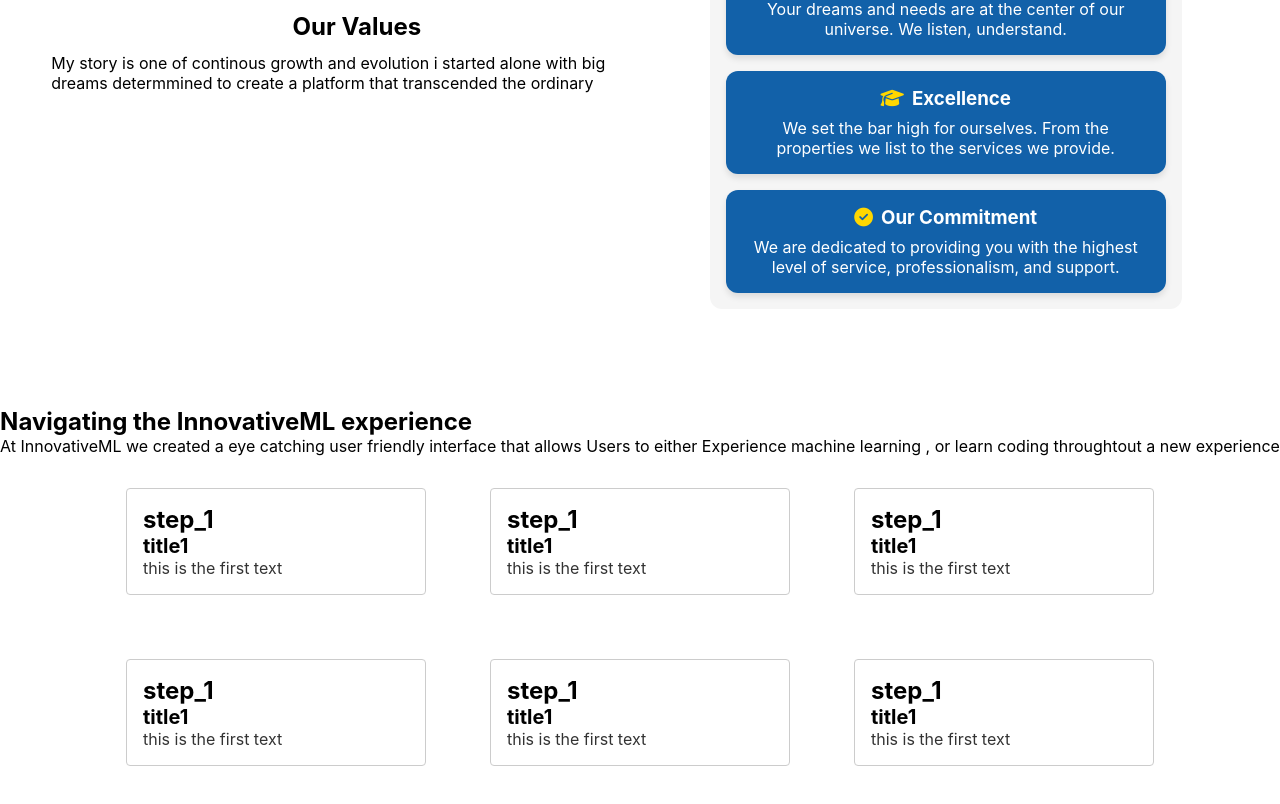
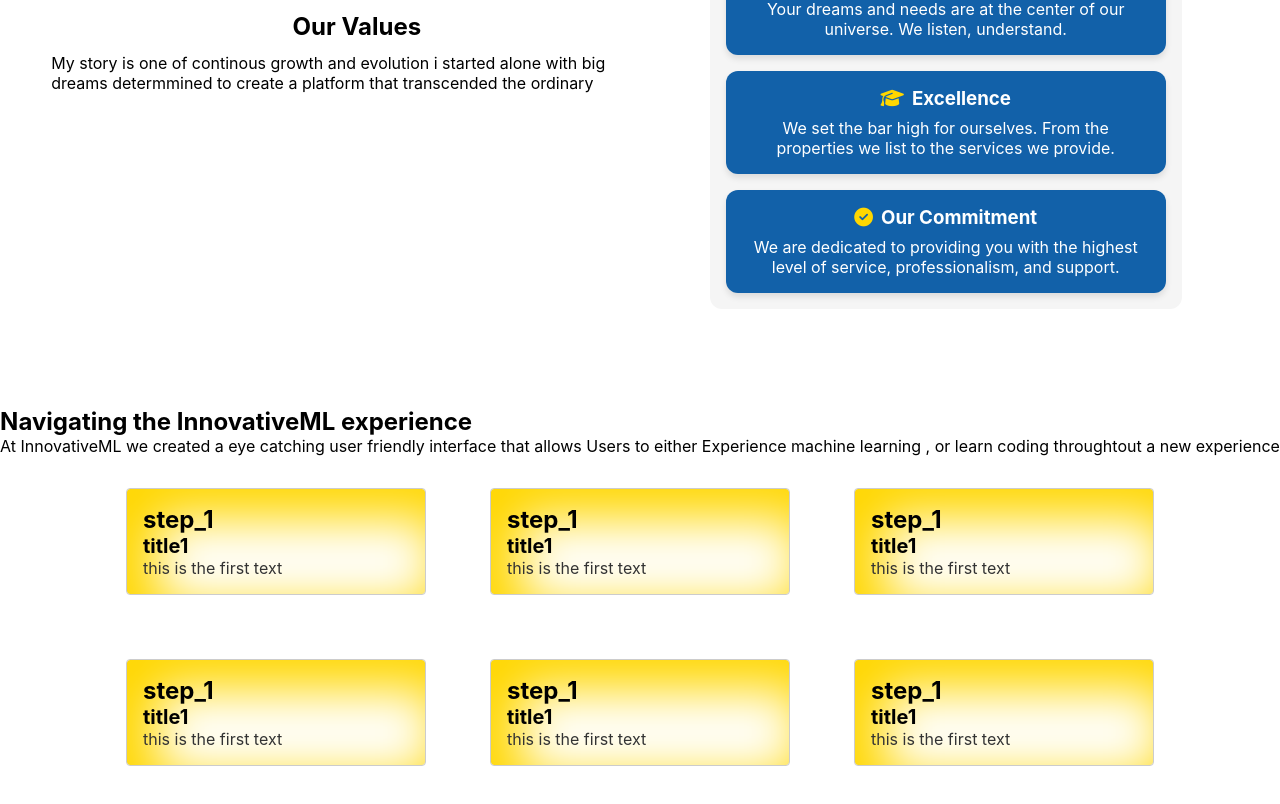
Before and after one commit to AhmadSerhall/innovativeML, a React (Create React App) app in the folder frontend/: page /about in a window 1280 px wide. Shown: the part 745-1549 px from the top of the page. Built offline with nearby package versions, Linux system fonts and the light colour scheme.

Commit message:
frontend changed the color in each individual card and added on hover effect

```diff
--- a/frontend/src/components/CardExperience/index.jsx
+++ b/frontend/src/components/CardExperience/index.jsx
@@ -4,11 +4,9 @@ import './style.css';
 const CardExperience = ({ step, title, text,}) => {
  return (
     <div className="CardExperience">
-      {/* <div className="CardExperience__content"> */}
         <div className="CardExperience__step">{step}</div>
         <h3 className="CardExperience__title">{title}</h3>
         <p className="CardExperience__text">{text}</p>
-      {/* </div> */}
     </div>
  );
 };
--- a/frontend/src/components/CardExperience/style.css
+++ b/frontend/src/components/CardExperience/style.css
@@ -2,12 +2,16 @@
     display: flex;
     flex-direction: column;
     align-items: flex-start;
-    /* gap:200px; */
     width: 300px;
     border: 1px solid #ccc;
     border-radius: 4px;
     padding: 1rem;
-    background-color: #fff;
+    box-shadow: 20px 20px 50px 10px #FFD700 inset;
+    cursor: default;
+   }
+   .CardExperience:hover{
+    box-shadow: 10px 10px 10px rgba(0, 0, 0, 0.3);
+    background-color: #FFD700;
    }
 
    .CardExperience__step {
```
